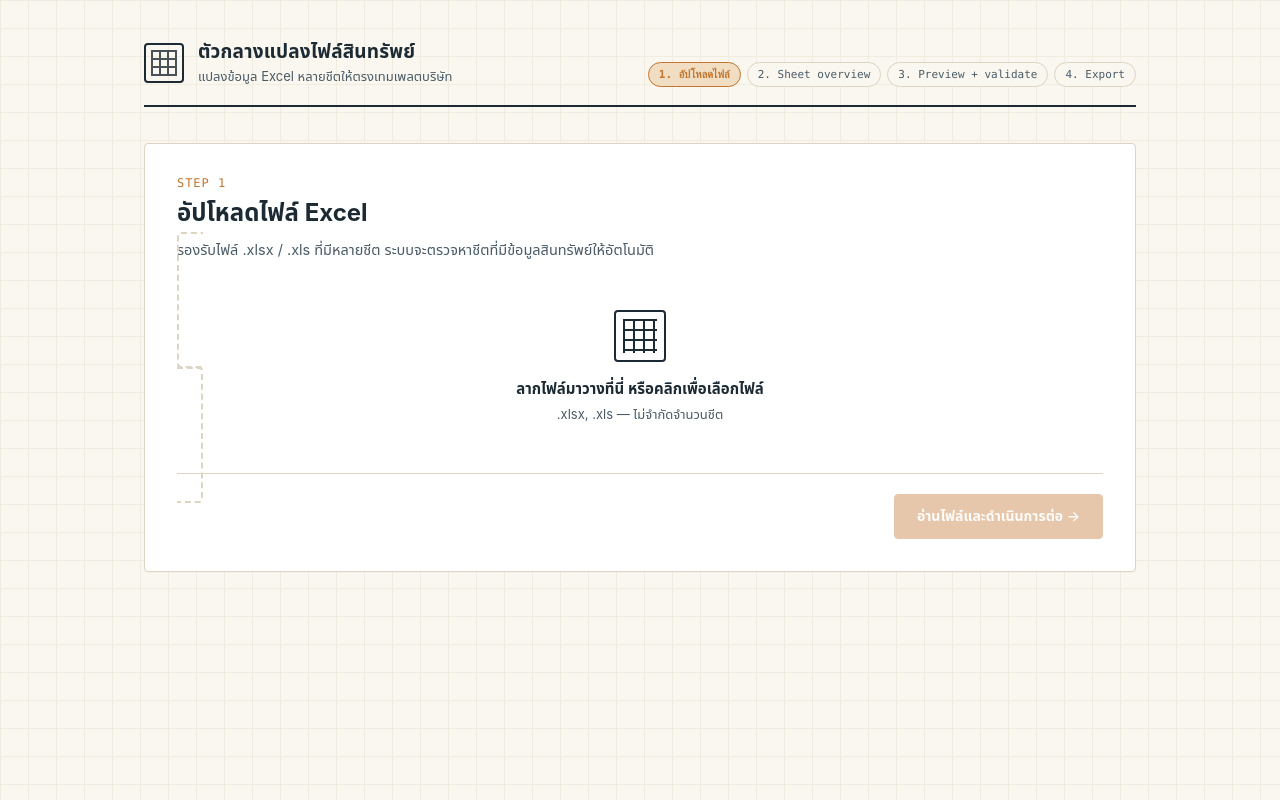
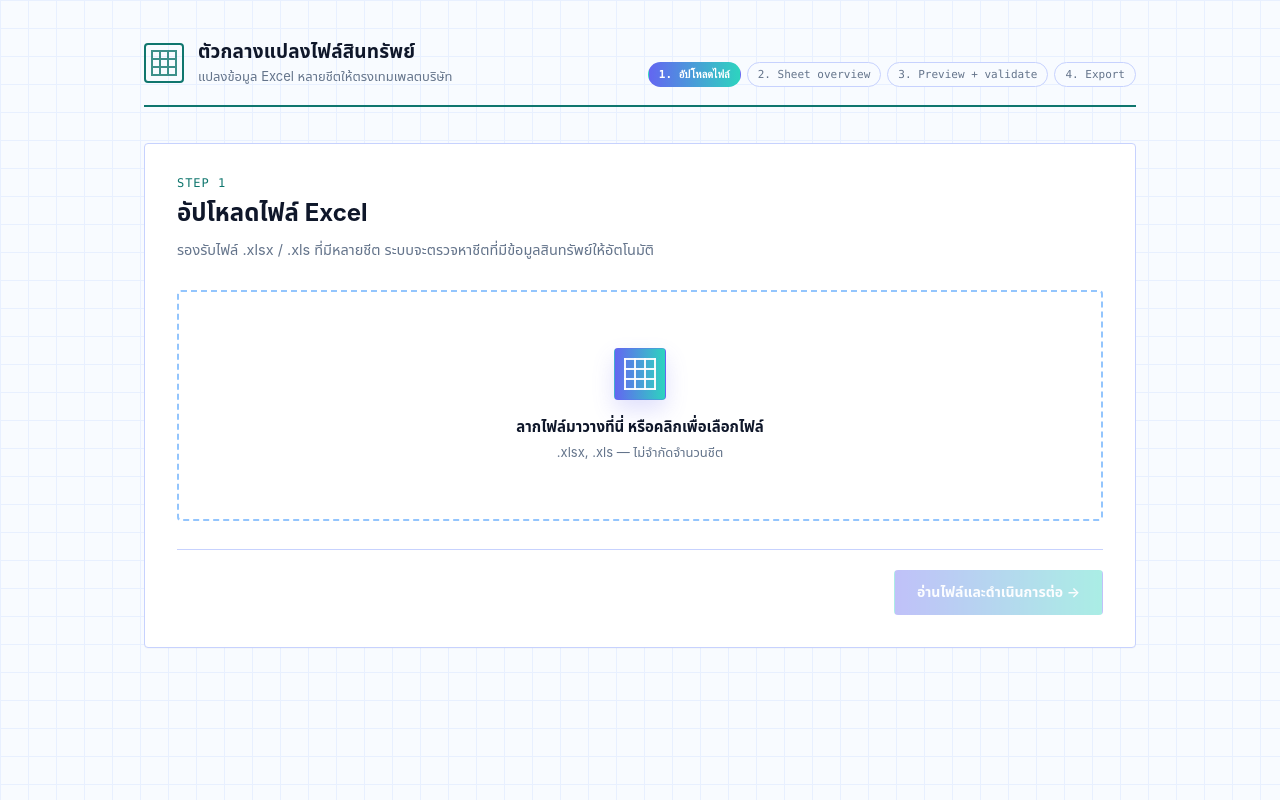
Before and after one commit to pgplagrob/excel-converter, a Next.js app: page / in a window 1280 px wide. Built offline with nearby package versions, Linux system fonts and the light colour scheme.

Commit message:
Edit theme

```diff
--- a/app/globals.css
+++ b/app/globals.css
@@ -1,17 +1,20 @@
 :root {
-  --paper: #faf7f0;
-  --paper-2: #f1ece0;
-  --ink: #1c2a33;
-  --ink-soft: #4a5b66;
-  --line: #ddd4c2;
-  --tag-amber: #c2762f;
-  --tag-amber-soft: #f0ddc2;
-  --teal: #2f6b65;
-  --teal-soft: #e3efec;
+  --paper: #f8fbff;
+  --paper-2: #e8f0ff;
+  --ink: #0f172a;
+  --ink-soft: #64748b;
+  --line: #c7d2fe;
+  --indigo: #6366f1;
+  --teal-bright: #2dd4bf;
+  --brand-gradient: linear-gradient(90deg, var(--indigo), var(--teal-bright));
+  --tag-amber: #6366f1;
+  --tag-amber-soft: #e0e7ff;
+  --teal: #0f766e;
+  --teal-soft: #ccfbf1;
   --error: #b23a3a;
   --error-soft: #f7e3e1;
-  --ok: #2f6b46;
-  --ok-soft: #e3efe6;
+  --ok: #315f1b;
+  --ok-soft: #e1ecd8;
   --radius: 4px;
   --mono: "SFMono-Regular", Consolas, "Liberation Mono", Menlo, monospace;
   --sans: -apple-system, BlinkMacSystemFont, "Segoe UI", "Noto Sans Thai", "Sarabun", system-ui, sans-serif;
@@ -54,7 +57,7 @@ button {
   align-items: flex-end;
   justify-content: space-between;
   gap: 24px;
-  border-bottom: 2px solid var(--ink);
+  border-bottom: 2px solid var(--teal);
   padding-bottom: 18px;
   margin-bottom: 36px;
 }
@@ -68,7 +71,7 @@ button {
 .brand-tag {
   width: 40px;
   height: 40px;
-  border: 2px solid var(--ink);
+  border: 2px solid var(--teal);
   border-radius: var(--radius);
   position: relative;
   flex-shrink: 0;
@@ -78,8 +81,8 @@ button {
   position: absolute;
   top: 5px; left: 5px; right: 5px; bottom: 5px;
   background:
-    linear-gradient(90deg, var(--ink) 2px, transparent 2px) 0 0/8px 8px,
-    linear-gradient(var(--ink) 2px, transparent 2px) 0 0/8px 8px;
+    linear-gradient(90deg, var(--teal) 2px, transparent 2px) 0 0/8px 8px,
+    linear-gradient(var(--teal) 2px, transparent 2px) 0 0/8px 8px;
   opacity: .8;
 }
 
@@ -109,9 +112,9 @@ button {
   background: var(--paper);
 }
 .step-chip.active {
-  border-color: var(--tag-amber);
-  color: var(--tag-amber);
-  background: var(--tag-amber-soft);
+  border-color: transparent;
+  color: #fff;
+  background: var(--brand-gradient);
   font-weight: 600;
 }
 .step-chip.done {
@@ -131,7 +134,7 @@ button {
 .eyebrow {
   font-family: var(--mono);
   font-size: 12px;
-  color: var(--tag-amber);
+  color: var(--teal);
   letter-spacing: .08em;
   text-transform: uppercase;
   margin: 0 0 6px;
@@ -149,34 +152,61 @@ button {
 }
 
 .dropzone {
-  border: 2px dashed var(--line);
+  display: block;
+  width: 100%;
+  position: relative;
+  border: 2px dashed #93c5fd;
   border-radius: var(--radius);
   padding: 56px 24px;
   text-align: center;
   cursor: pointer;
-  transition: border-color .15s, background .15s;
+  background: #fff;
+  overflow: hidden;
+  isolation: isolate;
+  transition: border-color .15s, box-shadow .15s, transform .15s;
+}
+.dropzone::before {
+  content: "";
+  position: absolute;
+  inset: 0;
+  background: rgba(125, 211, 252, .24);
+  opacity: 0;
+  transition: opacity .15s;
+  z-index: 0;
 }
 .dropzone:hover, .dropzone.drag {
-  border-color: var(--tag-amber);
-  background: var(--tag-amber-soft);
+  border-color: #38bdf8;
+  box-shadow: 0 12px 28px rgba(125, 211, 252, .16);
+  transform: translateY(-1px);
+}
+.dropzone:hover::before, .dropzone.drag::before {
+  opacity: 1;
 }
 .dropzone input { display: none; }
+.dropzone .icon,
+.dropzone .main,
+.dropzone .sub {
+  position: relative;
+  z-index: 1;
+}
 .dropzone .icon {
   width: 52px; height: 52px;
   margin: 0 auto 16px;
-  border: 2px solid var(--ink);
+  border: 1px solid rgba(99, 102, 241, .36);
   border-radius: var(--radius);
   position: relative;
+  background: var(--brand-gradient);
+  box-shadow: 0 10px 22px rgba(99, 102, 241, .2);
 }
 .dropzone .icon::before {
   content: "";
   position: absolute;
-  top: 7px; left: 7px; right: 7px; bottom: 7px;
+  top: 9px; left: 9px; right: 9px; bottom: 9px;
   background:
-    linear-gradient(90deg, var(--ink) 2px, transparent 2px) 0 0/10px 10px,
-    linear-gradient(var(--ink) 2px, transparent 2px) 0 0/10px 10px;
+    linear-gradient(90deg, rgba(255, 255, 255, .92) 2px, transparent 2px) 0 0/10px 10px,
+    linear-gradient(rgba(255, 255, 255, .92) 2px, transparent 2px) 0 0/10px 10px;
 }
-.dropzone .main { font-size: 15px; font-weight: 600; margin-bottom: 4px; }
+.dropzone .main { font-size: 15px; font-weight: 700; margin-bottom: 4px; }
 .dropzone .sub { font-size: 13px; color: var(--ink-soft); }
 
 .filebar {
@@ -197,8 +227,8 @@ button {
   gap: 8px;
   padding: 11px 22px;
   border-radius: var(--radius);
-  border: 1px solid var(--ink);
-  background: var(--ink);
+  border: 1px solid transparent;
+  background: var(--brand-gradient);
   color: var(--paper);
   font-size: 14px;
   font-weight: 600;
@@ -210,11 +240,12 @@ button {
 .btn:disabled { opacity: .4; cursor: not-allowed; }
 .btn.secondary {
   background: transparent;
-  color: var(--ink);
+  border-color: var(--indigo);
+  color: var(--indigo);
 }
 .btn.amber {
-  background: var(--tag-amber);
-  border-color: var(--tag-amber);
+  background: var(--brand-gradient);
+  border-color: transparent;
 }
 
 .actions {
@@ -510,7 +541,7 @@ td.cell-error { color: var(--error); font-weight: 600; }
 .loading-bar .fill {
   height: 100%;
   width: 40%;
-  background: var(--tag-amber);
+  background: var(--brand-gradient);
   animation: slide 1.1s ease-in-out infinite;
 }
 @keyframes slide {
```
Also changed, not shown: 1 other file (tests, documents, lock files or other folders).
